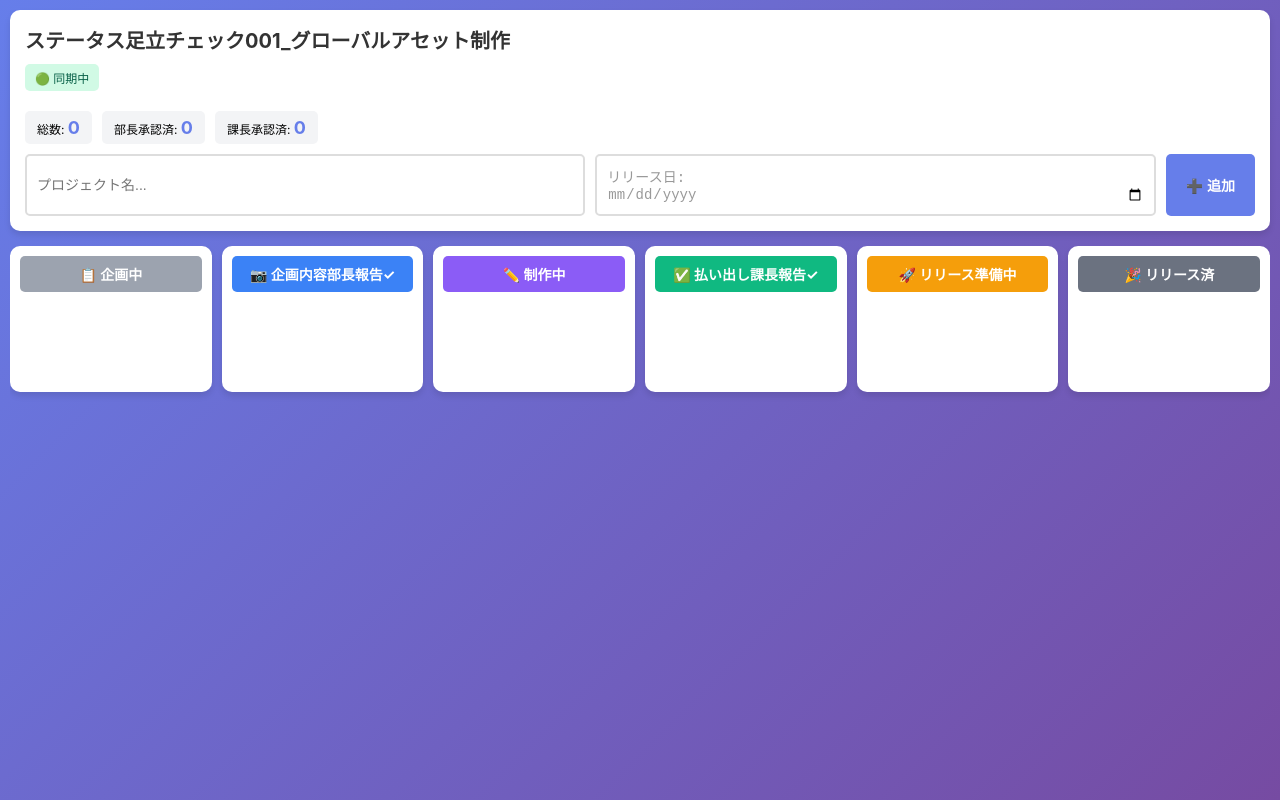
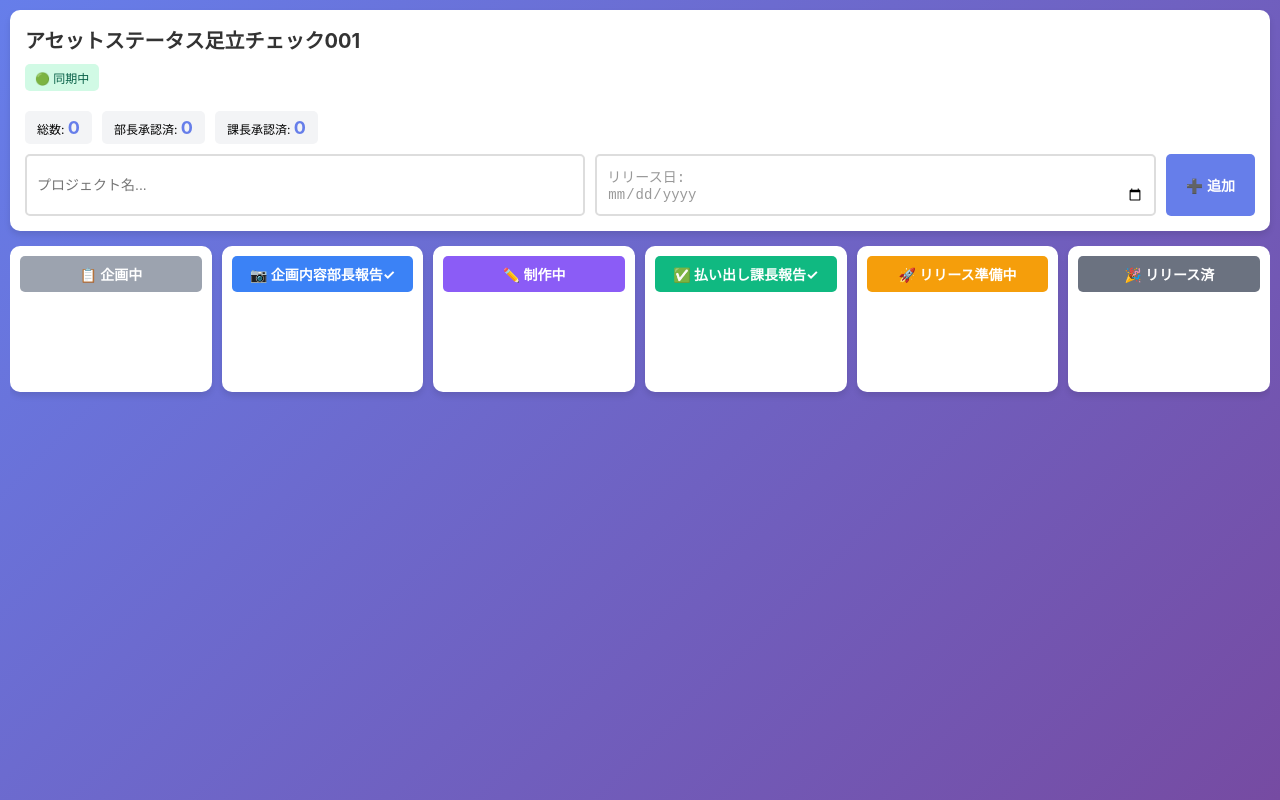
Before and after one commit to zehinashi1582-bot/-project-management001, a plain HTML site: page index.html in a window 1280 px wide. Drawn offline with Linux system fonts and the light colour scheme; no server answers.

Commit message:
Add files via upload
タイトル変更「アセットステータス足立チェック001

```diff
--- a/index.html
+++ b/index.html
@@ -6,7 +6,7 @@
     <meta name="apple-mobile-web-app-capable" content="yes">
     <meta name="apple-mobile-web-app-status-bar-style" content="black-translucent">
     <meta name="apple-mobile-web-app-title" content="アセット管理">
-    <title>ステータス足立チェック001_グローバルアセット制作</title>
+    <title>アセットステータス足立チェック001</title>
     <style>
         * {
             margin: 0;
@@ -410,7 +410,7 @@
     </div>
 
     <div class="header">
-        <h1>ステータス足立チェック001_グローバルアセット制作</h1>
+        <h1>アセットステータス足立チェック001</h1>
         <div class="firebase-status local" id="firebaseStatus">
             📡 ローカルモード（同期なし）
         </div>
```
